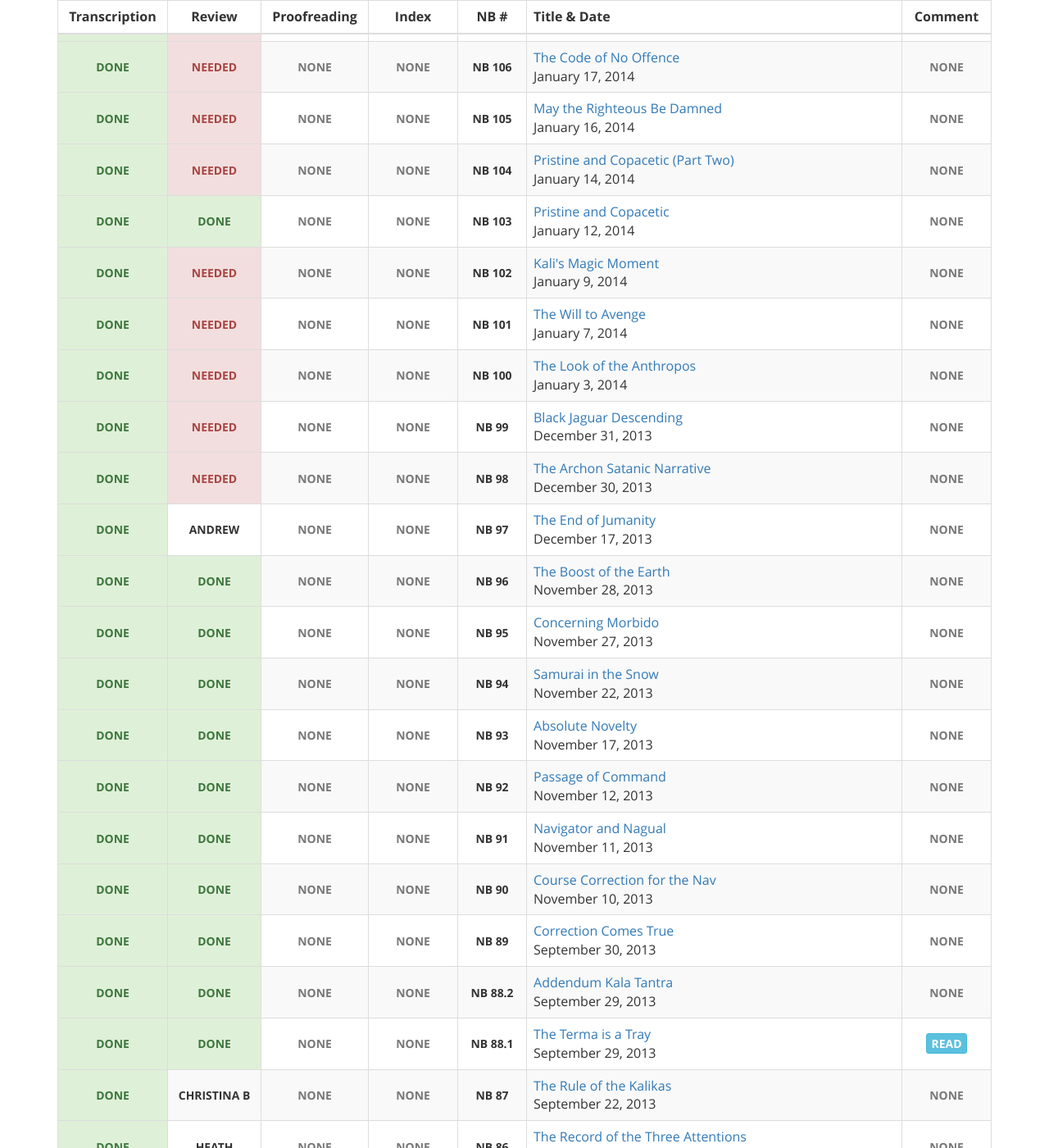
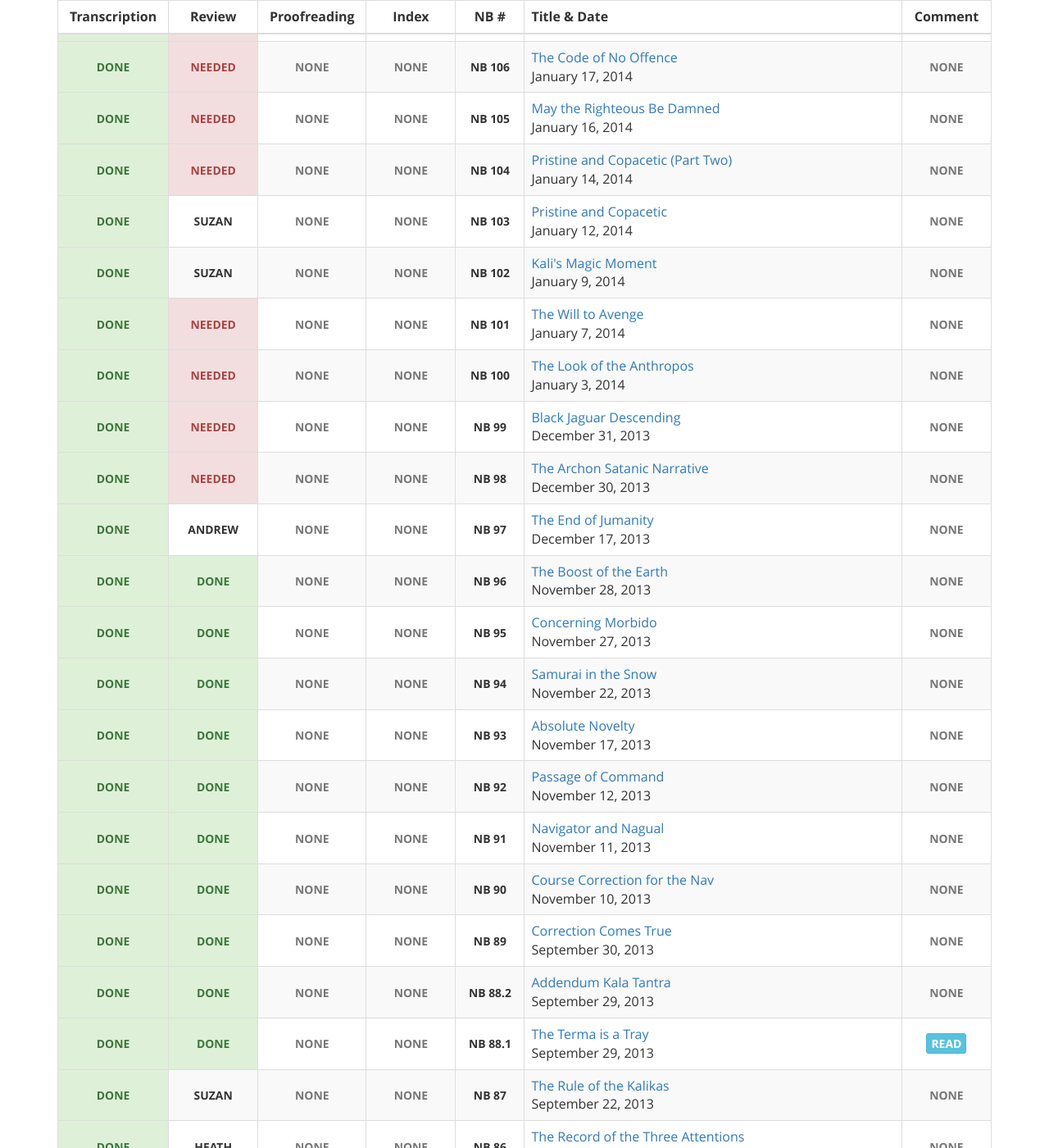
Before and after one commit to gaiaspora/gaiaspora.github.io, a Jekyll site: the page built from content/navigator-briefings.markdown, in a window 1280 px wide and 1400 px high, scrolled down 1451 px. Shown: the whole window at 82% size. Built offline with Jekyll 4.4.1, drawn with Linux system fonts in a browser that asks for light colours.

Commit message:
Update nb.yaml

```diff
--- a/_data/nb.yaml
+++ b/_data/nb.yaml
@@ -171,7 +171,7 @@
 
 - NB: "103"
   Transcription: "done"
-  Review: "done"
+  Review: "Suzan"
   Proofreading: "none"
   Index: "none"
   Title: "Pristine and Copacetic"
@@ -180,7 +180,7 @@
 
 - NB: "102"
   Transcription: "done"
-  Review: "needed"
+  Review: "Suzan"
   Proofreading: "none"
   Index: "none"
   Title: "Kali's Magic Moment"
@@ -324,7 +324,7 @@
 
 - NB: "87"
   Transcription: "done"
-  Review: "Christina B"
+  Review: "Suzan"
   Proofreading: "none"
   Index: "none"
   Title: "The Rule of the Kalikas"
```
